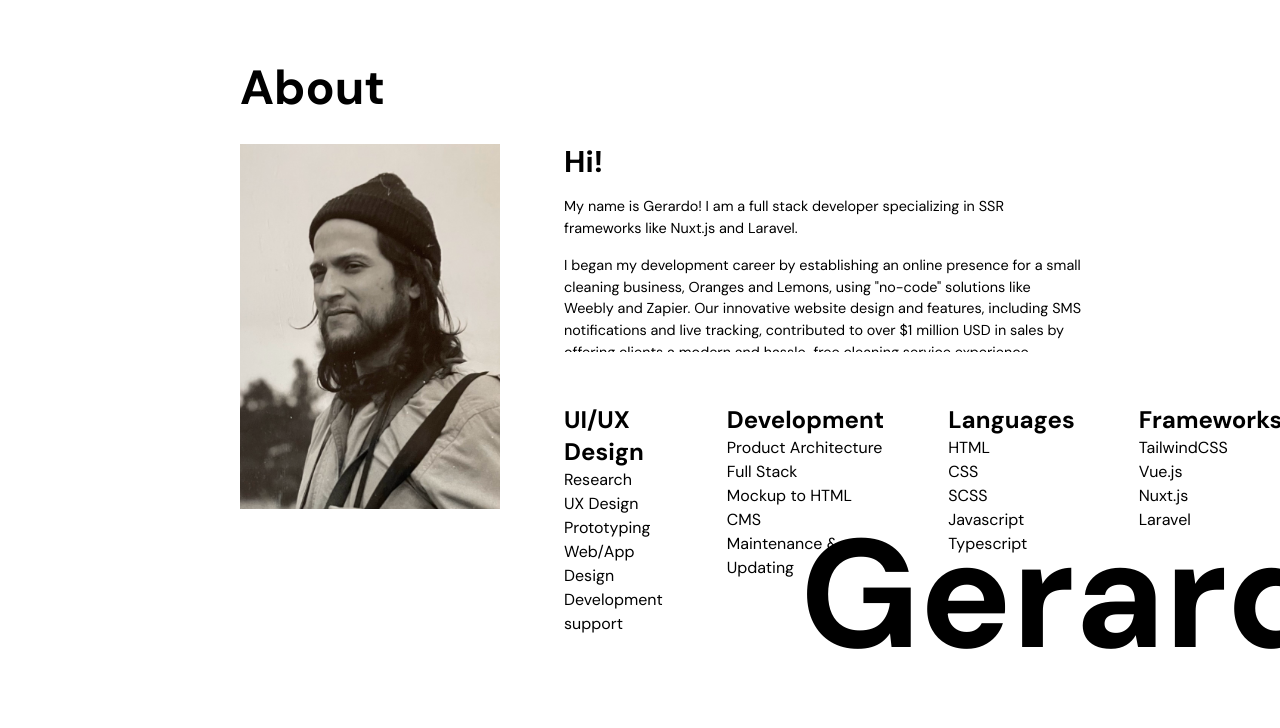
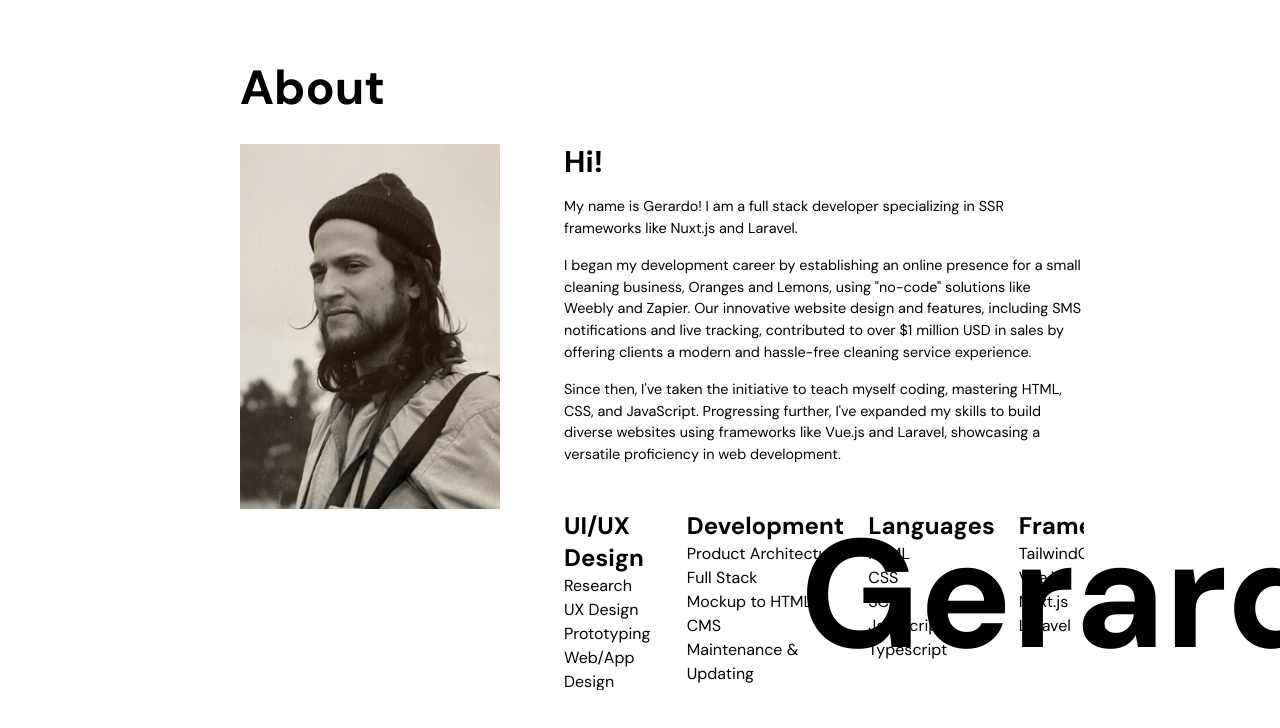
Before and after one commit to gerardojgarcia/gg_portfolio_24, a Nuxt app: page /about in a window 1280 px wide. Shown: the top 728 px of the page. Built offline with nearby package versions, Linux system fonts and the light colour scheme.

Commit message:
about updates

```diff
--- a/pages/about.vue
+++ b/pages/about.vue
@@ -12,12 +12,12 @@
             alt="Black and white photograph of Gerardo Garcia"
           />
         </div>
-        <div class="personal-bio w-1/2" >
-          <div class="space-y-4 h-52 space-y-auto mb-6 overflow-y-auto">
+        <div class="personal-bio w-1/2">
+          <div class="space-y-4 space-y-auto z-10">
             <strong class="text-3xl">Hi!</strong>
             <p>
-              My name is Gerardo! I am a full stack developer specializing in SSR frameworks
-              like Nuxt.js and Laravel.
+              My name is Gerardo! I am a full stack developer specializing in SSR
+              frameworks like Nuxt.js and Laravel.
             </p>
             <p>
               I began my development career by establishing an online presence for a small
@@ -27,25 +27,22 @@
               by offering clients a modern and hassle-free cleaning service experience.
             </p>
             <p>
-              Since then, I've taken the initiative to teach myself coding, mastering HTML,
-              CSS, and JavaScript. Progressing further, I've expanded my skills to build
-              diverse websites using frameworks like Vue.js and Laravel, showcasing a
-              versatile proficiency in web development.
+              Since then, I've taken the initiative to teach myself coding, mastering
+              HTML, CSS, and JavaScript. Progressing further, I've expanded my skills to
+              build diverse websites using frameworks like Vue.js and Laravel, showcasing
+              a versatile proficiency in web development.
             </p>
-
-
           </div>
-          <div class="flex space-x-16 pt-6">
+          <div class="pt-6 h-52 mt-4 overflow-y-auto">
+            <div class="flex space-x-6">
               <ul class="mt-1 mb-6">
                 <strong class="text-2xl">UI/UX Design</strong>
                 <li>Research</li>
                 <li>UX Design</li>
                 <li>Prototyping</li>
                 <li>Web/App Design</li>
-
                 <li>Development support</li>
               </ul>
-
               <ul class="mt-1">
                 <strong class="text-2xl">Development</strong>
                 <li>Product Architecture</li>
@@ -67,9 +64,18 @@
                 <li>TailwindCSS</li>
                 <li>Vue.js</li>
                 <li>Nuxt.js</li>
-
                 <li>Laravel</li>
               </ul>
+            </div>
+            <div>
+              <strong class="text-4xl">Experience</strong>
+              <strong>Telos Truck</strong>
+              <p class="experience-dates">Example</p>
+              <p class="experience-title">Example</p>
+              <ul class="experience-descriptiion">
+                <li class="experience-description-details">example</li>
+              </ul>
+            </div>
           </div>
         </div>
       </div>
```
Lines whose indentation alone changed are shown as unchanged.
